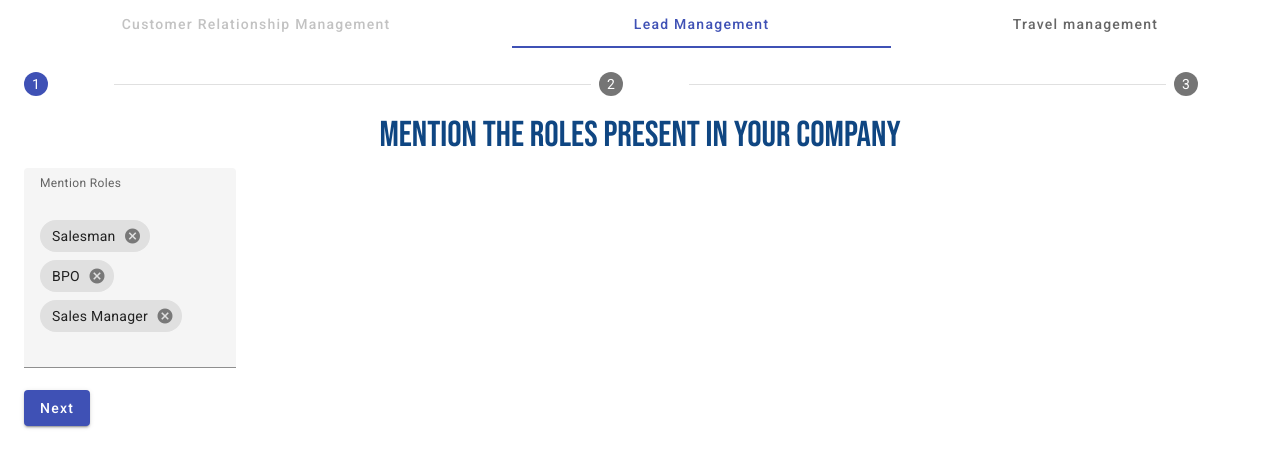
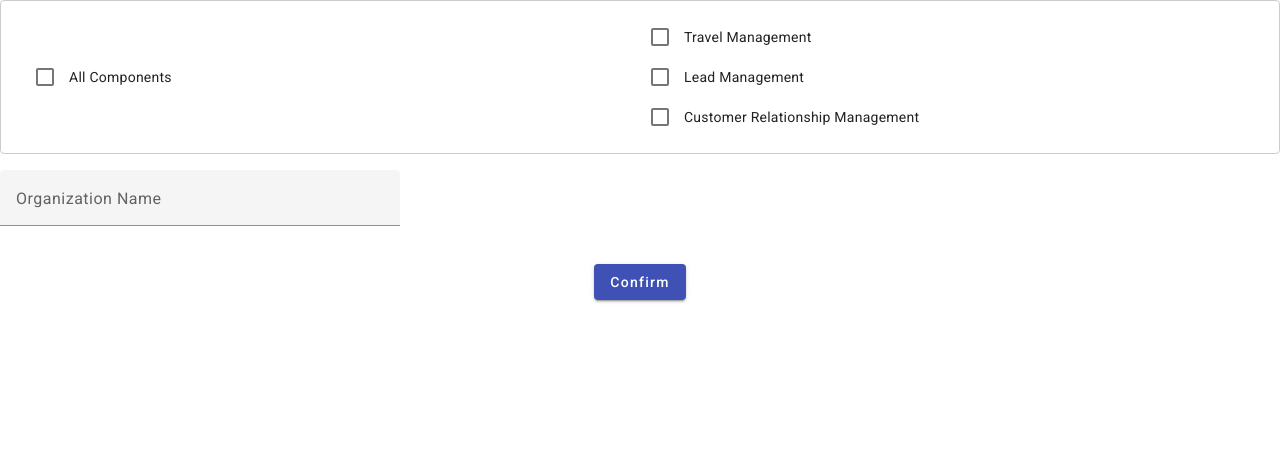
Before and after one commit to AnsukSinhaRoy/Synchro-SPHERE-public, an Angular app: page / in a window 1280 px wide. Shown: the top 468 px of the page. Built offline with nearby package versions, Linux system fonts and the light colour scheme; a web font is replaced by a local one.

Commit message:
landing page and welcome page 1

```diff
--- a/src/app/app.component.ts
+++ b/src/app/app.component.ts
@@ -12,3 +12,7 @@ import { RouterOutlet } from '@angular/router';
 export class AppComponent {
   title = 'Synchro-SPHERE';
 }
+export interface ERPModule {
+  name: string;
+  checked: boolean;
+}
--- a/src/app/app.routes.ts
+++ b/src/app/app.routes.ts
@@ -1,12 +1,10 @@
 import { Routes } from '@angular/router';
 import { ConfigurePageComponent } from './configure-page/configure-page.component';
-import { LeadManagementConfigComponent } from './configure-page components/lead-management-config/lead-management-config.component';
 import { LandingPageComponent } from './landing-page/landing-page.component';
 import { AddRolesComponent } from './shared/add-roles/add-roles.component';
 
 export const routes: Routes = [
-    {path:"configure",component:LeadManagementConfigComponent},
-    {path:"",component:ConfigurePageComponent},
-    {path:"home", component:LandingPageComponent},
+    {path:"configure",component:ConfigurePageComponent},
+    {path:"", component:LandingPageComponent},
     {path:"try", component:AddRolesComponent}
 ];
--- a/src/app/configure-page/configure-page.component.html
+++ b/src/app/configure-page/configure-page.component.html
@@ -1,19 +1,23 @@
 <mat-tab-group [selectedIndex]="selectedIndex">
-    @for (label of tabLabels; track label; let idx=$index) {
-      @if (tabVisibility[idx]) {
-        <mat-tab label="{{ label }}">
+  @for (module of modules; track module; let idx=$index) {
+    @if (module.checked) {
+      <mat-tab label="{{ module.name }}">
         <ng-template matTabContent>
-                @if (label === 'Customer Relationship Management') {
+          @switch (module.name) {
+            @case ('Customer Relationship Management') {
               <app-customer-relationship-management-config></app-customer-relationship-management-config>
-                } @else if (label === 'Lead Management') {
+            }
+            @case ('Lead Management') {
               <app-lead-management-config></app-lead-management-config>
-                } @else if (label === 'Travel management') {
+            }
+            @case ('Travel management') {
               <app-travel-management-config></app-travel-management-config>
+            }
           }
         </ng-template>
       </mat-tab>
     } @else {
-        <mat-tab label="{{ label }}" disabled> Content for {{ label }} </mat-tab>
+      <mat-tab label="{{ module.name }}" disabled> Content for {{ module.name }} </mat-tab>
     }
   }
 </mat-tab-group>
--- a/src/app/configure-page/configure-page.component.ts
+++ b/src/app/configure-page/configure-page.component.ts
@@ -1,9 +1,12 @@
-import { Component } from '@angular/core';
-import {MatTabChangeEvent, MatTabsModule} from '@angular/material/tabs';
+import { Component, OnInit } from '@angular/core';
+import { MatTabChangeEvent, MatTabsModule } from '@angular/material/tabs';
 import { LeadManagementConfigComponent } from '../configure-page components/lead-management-config/lead-management-config.component';
 import { CustomerRelationshipManagementConfigComponent } from '../configure-page components/customer-relationship-management-config/customer-relationship-management-config.component';
 import { TravelManagementConfigComponent } from '../configure-page components/travel-management-config/travel-management-config.component';
-
+export interface ERPModule {
+  name: string;
+  checked: boolean;
+}
 @Component({
   selector: 'app-configure-page',
   standalone: true,
@@ -11,13 +14,18 @@ import { TravelManagementConfigComponent } from '../configure-page components/tr
   templateUrl: './configure-page.component.html',
   styleUrl: './configure-page.component.css'
 })
-export class ConfigurePageComponent {
-  tabLabels = ['Customer Relationship Management', 'Lead Management', 'Travel management'];
-  tabVisibility = [false, true, true];
-  selectedIndex = this.tabVisibility.indexOf(true);
-  selectedTabLabel: string | undefined; // Declare selectedTabLabel here
-
-  onTabChange(event: MatTabChangeEvent) {
-    this.selectedTabLabel = this.tabLabels[event.index];
+export class ConfigurePageComponent implements OnInit {
+  modules: ERPModule[] = [
+    { name: 'Customer Relationship Management', checked: false },
+    { name: 'Lead Management', checked: true },
+    { name: 'Travel management', checked: false }
+  ];
+  selectedIndex = 0;
+  ngOnInit() {
+    // Find the index of the first module that is checked
+    const firstCheckedModule = this.modules.find(module => module.checked);
+    if (firstCheckedModule) {
+      this.selectedIndex = this.modules.indexOf(firstCheckedModule);
+    }
   }
 }
--- a/src/app/landing-page/landing-page.component.css
+++ b/src/app/landing-page/landing-page.component.css
@@ -0,0 +1,28 @@
+
+  .example-section {
+    display: flex;
+    align-items: center;
+    justify-content: space-between;
+    padding: 16px;
+    border: 1px solid #ccc;
+    border-radius: 4px;
+    margin-bottom: 16px;
+  }
+
+  .example-list-section {
+    width: 50%;
+  }
+
+  .example-margin {
+    margin: 0 8px;
+  }
+
+  mat-form-field {
+    width: 400px;
+    margin-bottom: 16px;
+  }
+
+  button {
+    display: block;
+    margin: 0 auto;
+  }
--- a/src/app/landing-page/landing-page.component.html
+++ b/src/app/landing-page/landing-page.component.html
@@ -1,2 +1,23 @@
-<p>landing-page works!</p>
-<app-welcome-page></app-welcome-page>
+<section class="example-section">
+    <span class="example-list-section">
+        <mat-checkbox class="example-margin" [checked]="allComplete"
+            [indeterminate]="someComplete()" (change)="setAll($event.checked)">
+            All Components
+        </mat-checkbox>
+    </span>
+    <span class="example-list-section">
+        <ul>
+            <li *ngFor="let module of modules">
+                <mat-checkbox [(ngModel)]="module.checked"
+                    (ngModelChange)="updateAllComplete()">
+                    {{module.name}}
+                </mat-checkbox>
+            </li>
+        </ul>
+    </span>
+</section>
+<mat-form-field appearance="fill">
+    <mat-label>Organization Name</mat-label>
+    <input matInput [(ngModel)]="organizationName" placeholder="Enter organization name">
+  </mat-form-field>
+<button mat-raised-button color="primary" (click)="confirm()">Confirm</button>
--- a/src/app/landing-page/landing-page.component.ts
+++ b/src/app/landing-page/landing-page.component.ts
@@ -1,13 +1,64 @@
-import { Component } from '@angular/core';
-import { WelcomePageComponent } from '../landing-page components/welcome-page/welcome-page.component';
+import {Component} from '@angular/core';
+import { MatSnackBar } from '@angular/material/snack-bar';
+import {FormsModule} from '@angular/forms';
+import {NgFor} from '@angular/common';
+import {MatCheckboxModule} from '@angular/material/checkbox';
+import { MatButtonModule } from '@angular/material/button';
+import { MatFormField, MatLabel } from '@angular/material/form-field';
+import { MatInputModule } from '@angular/material/input';
+
+export interface ERPModule {
+  name: string;
+  checked: boolean;
+}
 
 @Component({
   selector: 'app-landing-page',
   standalone: true,
-  imports: [WelcomePageComponent],
+  imports: [MatCheckboxModule, NgFor, FormsModule, MatButtonModule, MatFormField, MatLabel,MatInputModule],
   templateUrl: './landing-page.component.html',
   styleUrl: './landing-page.component.css'
 })
 export class LandingPageComponent {
+  organizationName: string = '';
+  constructor(private snackBar: MatSnackBar
+  ) {
+    // ...
+  }
+  modules: ERPModule[] = [
+    {name: 'Travel Management', checked: false},
+    {name: 'Lead Management', checked: false},
+    {name: 'Customer Relationship Management', checked: false}
+  ];
 
+  allComplete: boolean = false;
+
+  updateAllComplete() {
+    this.allComplete = this.modules.every(module => module.checked);
+  }
+
+  someComplete(): boolean {
+    return this.modules.filter(module => module.checked).length > 0 && !this.allComplete;
+  }
+
+  setAll(checked: boolean) {
+    this.allComplete = checked;
+    this.modules.forEach(module => (module.checked = checked));
+  }
+
+  confirm() {
+    if (!this.organizationName) {
+      this.snackBar.open('Please enter the organization name', 'OK', {
+        duration: 5000,
+      });
+    } else if (this.modules.every(module => !module.checked)) {
+      this.snackBar.open('Select some component', 'Add All', {
+        duration: 5000,
+      }).onAction().subscribe(() => {
+        this.setAll(true);
+      });
+    } else {
+      console.log(this.modules);
+    }
+  }
 }
```
Also changed, not shown: src/app/services/landing-page-data.service.ts (added, +9 -0 lines), 1 other file (tests, documents, lock files or other folders). Lines whose indentation alone changed are shown as unchanged.
